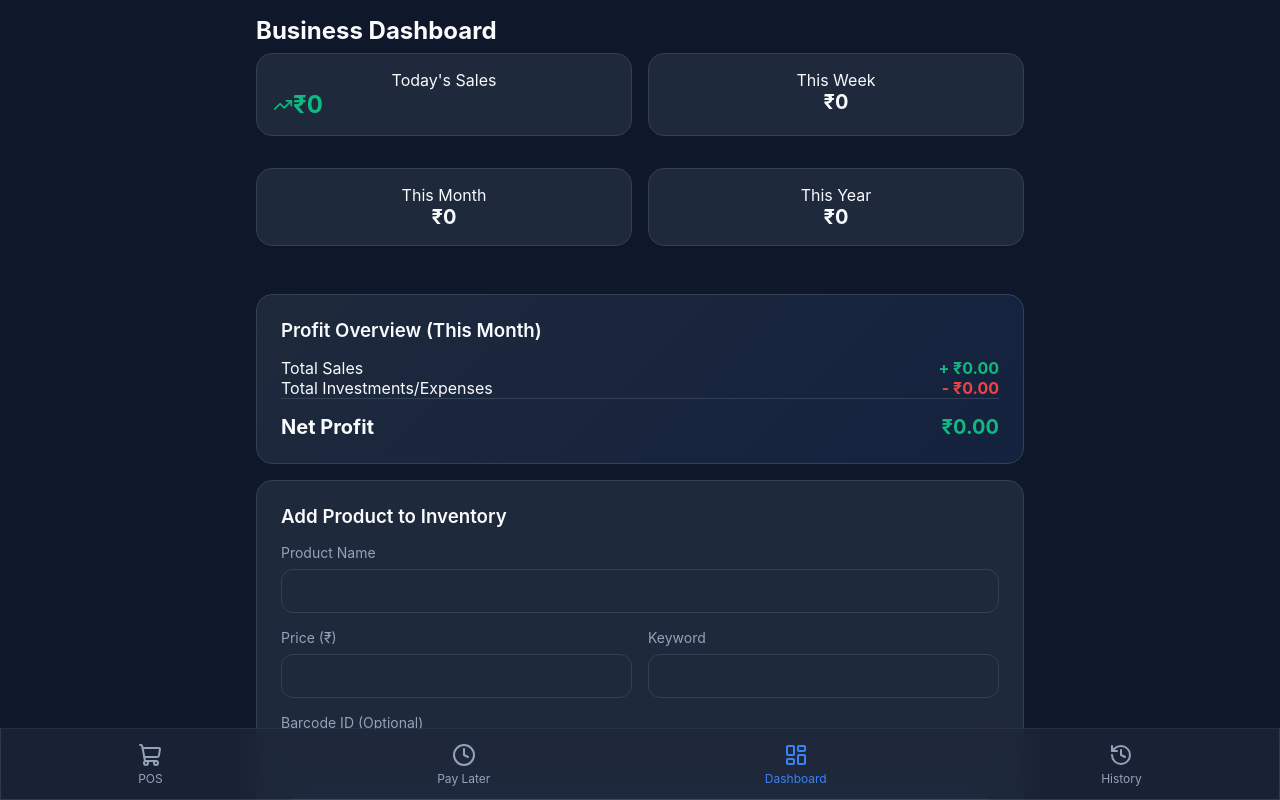
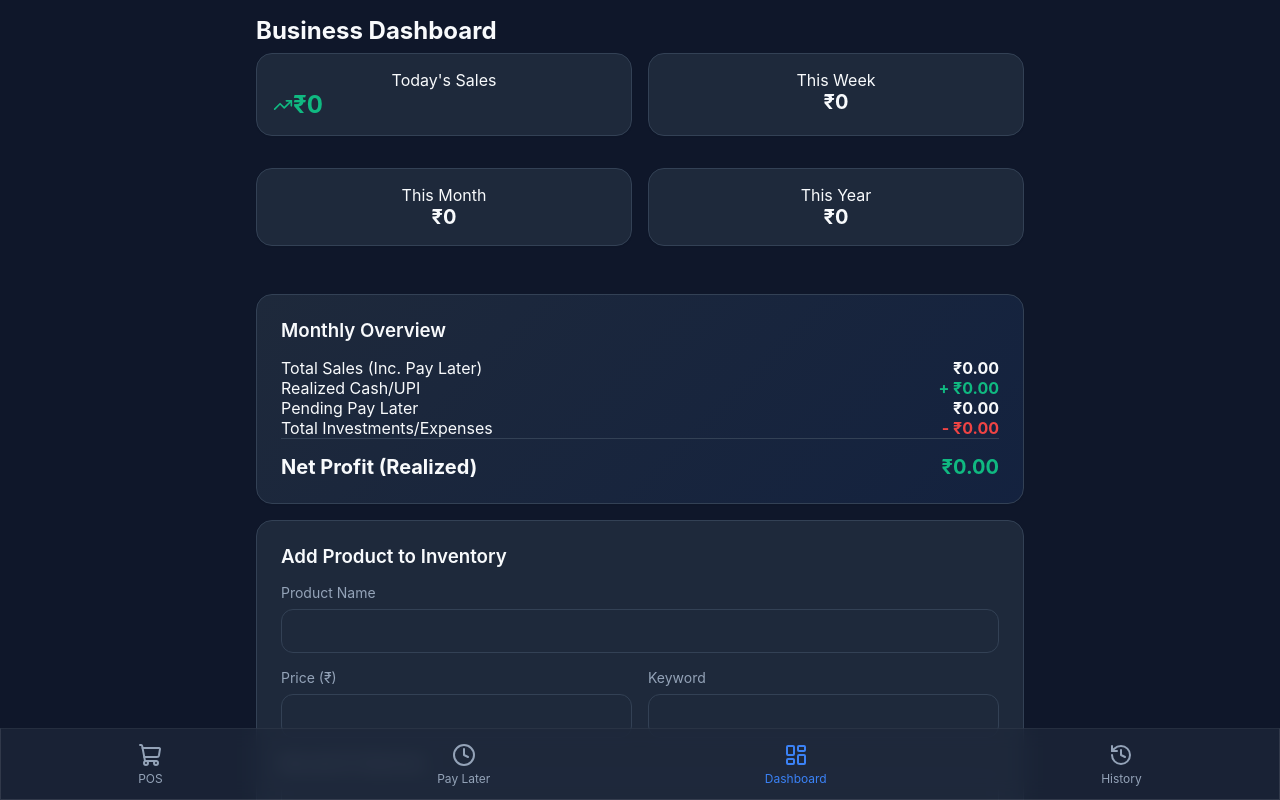
Before and after one commit to nurak0603/shop-billing, a React (Vite) app: page /dashboard in a window 1280 px wide. Shown: the top 800 px of the page. Built offline with nearby package versions, Linux system fonts and the light colour scheme.

Commit message:
Add new features for Version 3

```diff
--- a/package.json
+++ b/package.json
@@ -12,6 +12,8 @@
   "dependencies": {
     "@capacitor/android": "^8.4.2",
     "@capacitor/core": "^8.4.2",
+    "@capacitor/filesystem": "^8.1.2",
+    "@capacitor/share": "^8.0.1",
     "date-fns": "^4.4.0",
     "html5-qrcode": "^2.3.8",
     "localforage": "^1.10.0",
--- a/src/pages/Dashboard.jsx
+++ b/src/pages/Dashboard.jsx
@@ -31,22 +31,40 @@ export default function Dashboard() {
   };
 
   // Calculations
-  const calcTotal = (items, filterFn) => {
+  const calcSalesTotal = (items, filterFn) => {
     return items
       .filter(item => filterFn(new Date(item.timestamp)))
-      // Only include profit if it's NOT a 'paylater' method or if it's an investment/expense
-      .filter(item => item._type === 'investment' || item.method !== 'paylater')
-      .reduce((sum, item) => sum + (parseFloat(item.total || item.amount) || 0), 0);
+      .reduce((sum, item) => sum + (parseFloat(item.total) || 0), 0);
   };
 
-  const salesToday = calcTotal(sales.map(s => ({...s, _type: 'sale'})), isToday);
-  const salesWeek = calcTotal(sales.map(s => ({...s, _type: 'sale'})), isThisWeek);
-  const salesMonth = calcTotal(sales.map(s => ({...s, _type: 'sale'})), isThisMonth);
-  const salesYear = calcTotal(sales.map(s => ({...s, _type: 'sale'})), isThisYear);
+  const calcRealizedTotal = (items, filterFn) => {
+    return items
+      .filter(item => filterFn(new Date(item.timestamp)))
+      .filter(item => item.method !== 'paylater')
+      .reduce((sum, item) => sum + (parseFloat(item.total) || 0), 0);
+  };
 
-  const invToday = calcTotal(investments.map(i => ({...i, _type: 'investment'})), isToday);
-  const invMonth = calcTotal(investments.map(i => ({...i, _type: 'investment'})), isThisMonth);
-  const invYear = calcTotal(investments.map(i => ({...i, _type: 'investment'})), isThisYear);
+  const calcPayLaterTotal = (items, filterFn) => {
+    return items
+      .filter(item => filterFn(new Date(item.timestamp)))
+      .filter(item => item.method === 'paylater')
+      .reduce((sum, item) => sum + (parseFloat(item.total) || 0), 0);
+  };
+
+  const calcInvTotal = (items, filterFn) => {
+    return items
+      .filter(item => filterFn(new Date(item.timestamp)))
+      .reduce((sum, item) => sum + (parseFloat(item.amount) || 0), 0);
+  };
+
+  const salesMonth = calcSalesTotal(sales, isThisMonth);
+  const realizedMonth = calcRealizedTotal(sales, isThisMonth);
+  const payLaterMonth = calcPayLaterTotal(sales, isThisMonth);
+  const invMonth = calcInvTotal(investments, isThisMonth);
+
+  const salesToday = calcSalesTotal(sales, isToday);
+  const salesWeek = calcSalesTotal(sales, isThisWeek);
+  const salesYear = calcSalesTotal(sales, isThisYear);
 
   return (
     <div className="dashboard-container">
@@ -74,19 +92,27 @@ export default function Dashboard() {
       </div>
 
       <div className="card mb-6" style={{ background: 'linear-gradient(135deg, var(--surface-color), rgba(59,130,246,0.1))' }}>
-        <h3 className="mb-4">Profit Overview (This Month)</h3>
+        <h3 className="mb-4">Monthly Overview</h3>
         <div className="flex justify-between items-center mb-2">
-          <span className="text-secondary">Total Sales</span>
-          <span className="font-bold text-success">+ ₹{salesMonth.toFixed(2)}</span>
+          <span className="text-secondary">Total Sales (Inc. Pay Later)</span>
+          <span className="font-bold text-primary">₹{salesMonth.toFixed(2)}</span>
+        </div>
+        <div className="flex justify-between items-center mb-2">
+          <span className="text-secondary">Realized Cash/UPI</span>
+          <span className="font-bold text-success">+ ₹{realizedMonth.toFixed(2)}</span>
+        </div>
+        <div className="flex justify-between items-center mb-2">
+          <span className="text-secondary">Pending Pay Later</span>
+          <span className="font-bold text-warning">₹{payLaterMonth.toFixed(2)}</span>
         </div>
         <div className="flex justify-between items-center mb-4 pb-4" style={{ borderBottom: '1px solid var(--border-color)' }}>
           <span className="text-secondary">Total Investments/Expenses</span>
           <span className="font-bold text-danger">- ₹{invMonth.toFixed(2)}</span>
         </div>
         <div className="flex justify-between items-center text-xl font-bold">
-          <span>Net Profit</span>
-          <span className={(salesMonth - invMonth) >= 0 ? 'text-success' : 'text-danger'}>
-            ₹{(salesMonth - invMonth).toFixed(2)}
+          <span>Net Profit (Realized)</span>
+          <span className={(realizedMonth - invMonth) >= 0 ? 'text-success' : 'text-danger'}>
+            ₹{(realizedMonth - invMonth).toFixed(2)}
           </span>
         </div>
       </div>
--- a/src/pages/HistoryPage.jsx
+++ b/src/pages/HistoryPage.jsx
@@ -3,6 +3,9 @@ import { getSales, getInvestments } from '../store/db';
 import { format } from 'date-fns';
 import { Download, FileText, ArrowDownRight, ArrowUpRight } from 'lucide-react';
 import * as XLSX from 'xlsx';
+import { Filesystem, Directory } from '@capacitor/filesystem';
+import { Share } from '@capacitor/share';
+import { Capacitor } from '@capacitor/core';
 
 export default function HistoryPage() {
   const [sales, setSales] = useState([]);
@@ -19,7 +22,8 @@ export default function HistoryPage() {
     setInvestments(i);
   };
 
-  const handleExport = () => {
+  const handleExport = async () => {
+    try {
       const wb = XLSX.utils.book_new();
 
       // Format Sales Data
@@ -41,17 +45,41 @@ export default function HistoryPage() {
       const wsInv = XLSX.utils.json_to_sheet(invData);
       XLSX.utils.book_append_sheet(wb, wsInv, "Investments");
 
-    // Download
+      const fileName = `Shop_Report_${format(new Date(), 'yyyy-MM-dd')}.xlsx`;
+
+      if (Capacitor.isNativePlatform()) {
+        // Native Export using Filesystem and Share
+        const excelBuffer = XLSX.write(wb, { bookType: 'xlsx', type: 'base64' });
+
+        const result = await Filesystem.writeFile({
+          path: fileName,
+          data: excelBuffer,
+          directory: Directory.Cache // Use Cache for temporary sharing
+        });
+
+        await Share.share({
+          title: 'Shop Report',
+          text: 'Exported Shop Billing Report',
+          url: result.uri,
+          dialogTitle: 'Share Report'
+        });
+      } else {
+        // Web Export
         const excelBuffer = XLSX.write(wb, { bookType: 'xlsx', type: 'array' });
         const blob = new Blob([excelBuffer], { type: 'application/vnd.openxmlformats-officedocument.spreadsheetml.sheet' });
         const url = URL.createObjectURL(blob);
         const a = document.createElement('a');
         a.href = url;
-    a.download = `Shop_Report_${format(new Date(), 'yyyy-MM-dd')}.xlsx`;
+        a.download = fileName;
         document.body.appendChild(a);
         a.click();
         document.body.removeChild(a);
         URL.revokeObjectURL(url);
+      }
+    } catch (err) {
+      console.error('Export failed', err);
+      alert('Failed to export file: ' + err.message);
+    }
   };
 
   // Combine and sort for the unified history feed
--- a/src/pages/POS.jsx
+++ b/src/pages/POS.jsx
@@ -70,7 +70,15 @@ export default function POS() {
         if (product) {
           addToCart(product);
         } else {
-          alert(`Barcode ${decodedText} not found in database!`);
+          const price = prompt(`Barcode "${decodedText}" not found.\nEnter price to add as "Unknown Item":`);
+          if (price && !isNaN(price)) {
+            addToCart({
+              id: 'unknown-' + Date.now(),
+              name: `Item (${decodedText})`,
+              price: parseFloat(price),
+              isCustom: true
+            });
+          }
         }
       }, (err) => {
         // ignore scan errors
@@ -90,7 +98,15 @@ export default function POS() {
       if (product) {
         addToCart(product);
       } else {
-        alert(`Barcode ${decodedText} not found in database!`);
+        const price = prompt(`Barcode "${decodedText}" not found.\nEnter price to add as "Unknown Item":`);
+        if (price && !isNaN(price)) {
+          addToCart({
+            id: 'unknown-' + Date.now(),
+            name: `Item (${decodedText})`,
+            price: parseFloat(price),
+            isCustom: true
+          });
+        }
       }
     } catch (err) {
       alert("Could not recognize QR code from image.");
```
Also changed, not shown: 4 other files (tests, documents, lock files or other folders). Lines whose indentation alone changed are shown as unchanged.
